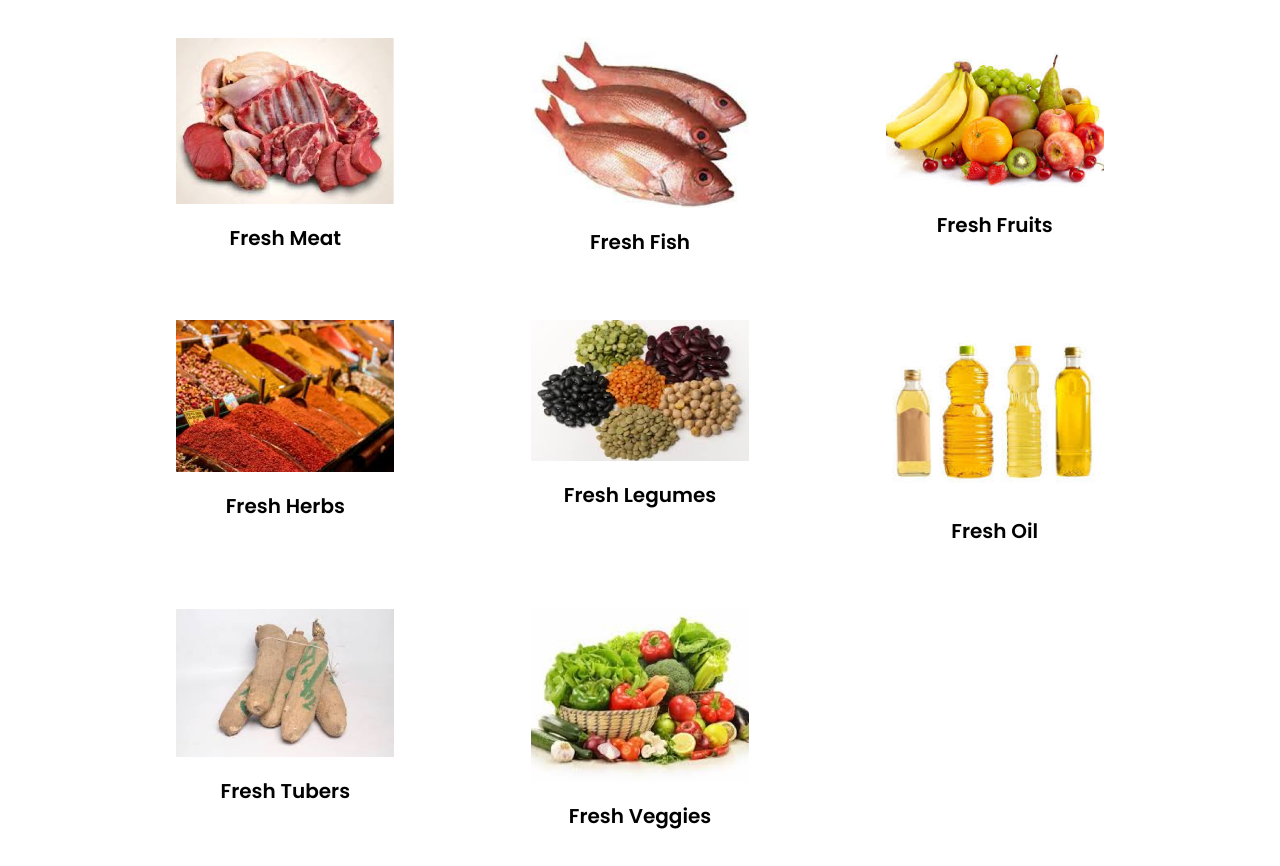
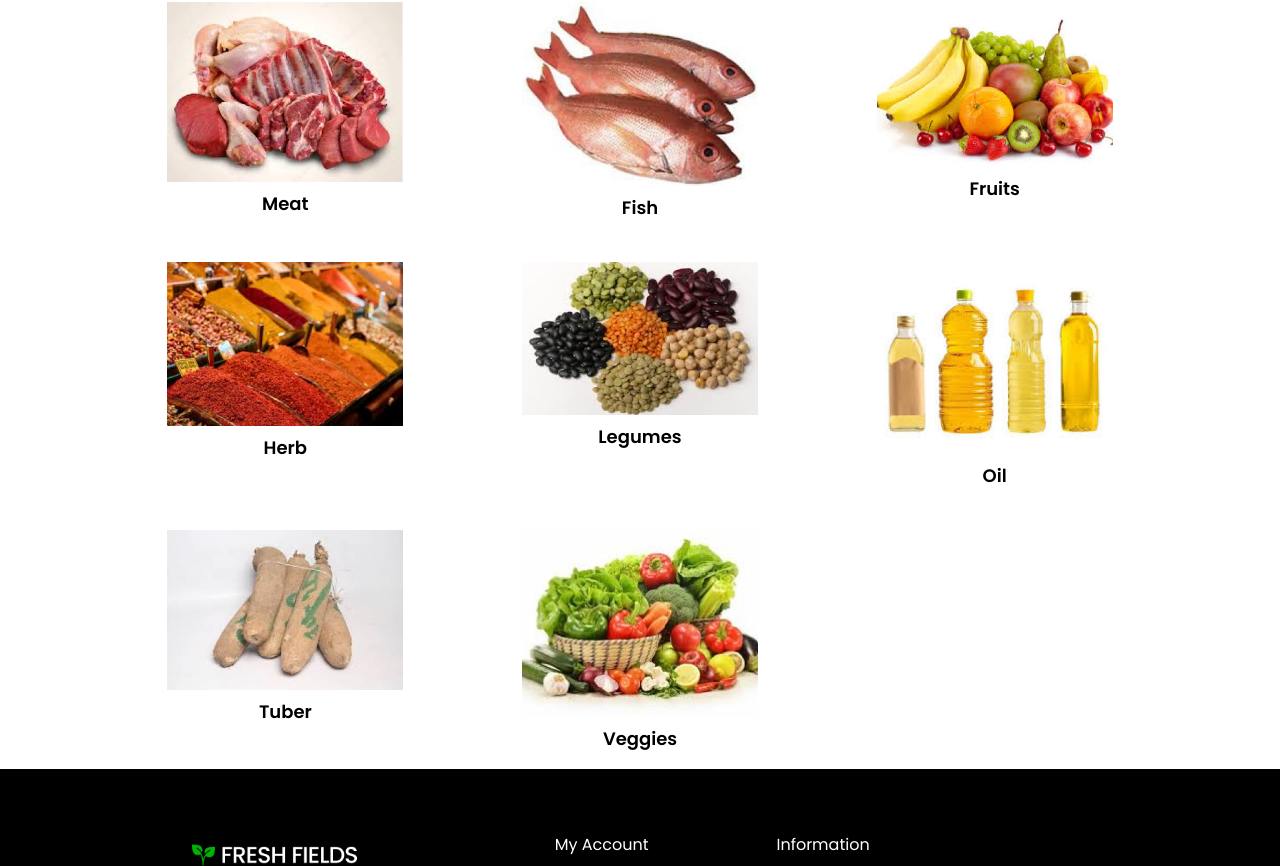
Before and after one commit to emmanuelcobbinah007/freshfieldsfrontendv2.o, a Next.js app: page / in a window 1280 px wide. Shown: the part 847-1713 px from the top of the page. Built offline with nearby package versions, Linux system fonts and the light colour scheme; a web font is replaced by a local one.

Commit message:
made dynamic routes for collections

```diff
--- /dev/null
+++ b/src/app/category/[id]/page.tsx
@@ -0,0 +1,14 @@
+"use client";
+
+import CollectionPage from '@/app/components/CollectionPage';
+import React from 'react'
+
+const page = () => {
+  return (
+    <div>
+        <CollectionPage />
+    </div>
+  )
+}
+
+export default page
--- /dev/null
+++ b/src/app/components/CollectionPage.tsx
@@ -0,0 +1,32 @@
+"use client";
+
+import React, { useState, useEffect } from 'react'
+import { useParams } from 'next/navigation'
+
+const CollectionPage = () => {
+    const params = useParams();
+    const [collectionId, setCollectionId] = useState<string | null>(null);
+
+    useEffect(() => {
+        const id = Array.isArray(params.id) ? params.id[0] : params.id;
+
+        if (id) {
+            setCollectionId(id);
+        }
+
+    }, [params]);
+
+    if (!collectionId) {
+        return <div>Loading...</div>;
+    }
+
+
+  return (
+    <div>
+      <h1>Collection ID: {collectionId}</h1>
+      {/* You can now use the productId to fetch product details and display them */}
+    </div>
+  )
+}
+
+export default CollectionPage
--- a/src/app/components/ProductCategories.tsx
+++ b/src/app/components/ProductCategories.tsx
@@ -1,52 +1,39 @@
-import * as React from 'react'
+import React from 'react'
+import Link from 'next/link'
+import meatImg from '../../assets/images/ProductCategories/Meat.png'
 import fishImg from '../../assets/images/ProductCategories/Fish.png'
-import meatImg from '../../assets/images/ProductCategories/Meat.png'
 import fruitImg from '../../assets/images/ProductCategories/Fruits.png'
 import herbImg from '../../assets/images/ProductCategories/Herb.png'
 import legumeImg from '../../assets/images/ProductCategories/Legumes.png'
 import oilImg from '../../assets/images/ProductCategories/Oil.png'
 import tuberImg from '../../assets/images/ProductCategories/Tuber.png'
 import veggiesImg from '../../assets/images/ProductCategories/Veggies.png'
-import { StaticImageData } from 'next/image'
+
+const productCategories = [
+  { id: 1, name: 'Meat', image: meatImg },
+  { id: 2, name: 'Fish', image: fishImg },
+  { id: 3, name: 'Fruits', image: fruitImg },
+  { id: 4, name: 'Herb', image: herbImg },
+  { id: 5, name: 'Legumes', image: legumeImg },
+  { id: 6, name: 'Oil', image: oilImg },
+  { id: 7, name: 'Tuber', image: tuberImg },
+  { id: 8, name: 'Veggies', image: veggiesImg },
+];
 
 const ProductCategories = () => {
   return (
     <div className='w-[90%] md:w-[80%] mx-auto pt-10'>
-        <h1 className='font-semibold text-lg sm:text-2xl md:text-3xl px-4 text-center'>What We Offer</h1>
-        <div className='grid grid-cols-1 sm:grid-cols-2 md:grid-cols-3 gap-10 py-4 md:py-10'>
-            <div className='flex flex-col items-center p-3 hover:cursor-pointer hover:shadow-lg duration-300 rounded-lg hover:scale-105'>
-                <img src={(meatImg as StaticImageData).src} className='w-[75%]' alt='meat' />
-                <h1 className='text-xl font-semibold text-center mt-5'>Fresh Meat</h1>
+      <h1 className='font-semibold text-lg sm:text-2xl md:text-3xl px-4 text-center'>What We Offer</h1>
+      <div className='grid grid-cols-1 sm:grid-cols-2 md:grid-cols-3 gap-10 py-4'>
+        {productCategories.map((category) => (
+          <Link href={`/category/${category.id}`} passHref key={category.id}>
+            <div className='flex flex-col items-center'>
+              <img src={category.image.src} className='w-[75%]' alt={category.name} />
+              <h2 className='text-lg font-semibold mt-2'>{category.name}</h2>
             </div>
-            <div className='flex flex-col items-center p-3 hover:cursor-pointer hover:shadow-lg duration-300 rounded-lg hover:scale-105'>
-                <img src={(fishImg as StaticImageData).src} className='w-[75%]' alt='fish' />
-                <h1 className='text-xl font-semibold text-center mt-5'>Fresh Fish</h1>
-            </div>
-            <div className='flex flex-col items-center p-3 hover:cursor-pointer hover:shadow-lg duration-300 rounded-lg hover:scale-105'>
-                <img src={(fruitImg as StaticImageData).src} className='w-[75%]' alt='fruit' />
-                <h1 className='text-xl font-semibold text-center mt-5'>Fresh Fruits</h1>
-            </div>
-            <div className='flex flex-col items-center p-3 hover:cursor-pointer hover:shadow-lg duration-300 rounded-lg hover:scale-105'>
-                <img src={(herbImg as StaticImageData).src} className='w-[75%]' alt='herb' />
-                <h1 className='text-xl font-semibold text-center mt-5'>Fresh Herbs</h1>
-            </div>
-            <div className='flex flex-col items-center p-3 hover:cursor-pointer hover:shadow-lg duration-300 rounded-lg hover:scale-105'>
-                <img src={(legumeImg as StaticImageData).src} className='w-[75%]' alt='legume' />
-                <h1 className='text-xl font-semibold text-center mt-5'>Fresh Legumes</h1>
-            </div>
-            <div className='flex flex-col items-center p-3 hover:cursor-pointer hover:shadow-lg duration-300 rounded-lg hover:scale-105'>
-                <img src={(oilImg as StaticImageData).src} className='w-[75%]' alt='oil' />
-                <h1 className='text-xl font-semibold text-center mt-5'>Fresh Oil</h1>
-            </div>
-            <div className='flex flex-col items-center p-3 hover:cursor-pointer hover:shadow-lg duration-300 rounded-lg hover:scale-105'>
-                <img src={(tuberImg as StaticImageData).src} className='w-[75%]' alt='tuber' />
-                <h1 className='text-xl font-semibold text-center mt-5'>Fresh Tubers</h1>
-            </div>
-            <div className='flex flex-col items-center p-3 hover:cursor-pointer hover:shadow-lg duration-300 rounded-lg hover:scale-105'>
-                <img src={(veggiesImg as StaticImageData).src} className='w-[75%]' alt='veggies' />
-                <h1 className='text-xl font-semibold text-center mt-5'>Fresh Veggies</h1>
-            </div>
-        </div>
+          </Link>
+        ))}
+      </div>
     </div>
   )
 }
--- /dev/null
+++ b/src/app/components/ProductPage.tsx
@@ -0,0 +1,29 @@
+"use client";
+
+import React, { useEffect, useState } from 'react';
+import { useParams } from 'next/navigation';
+
+const ProductPage = () => {
+  const params = useParams();
+  const [productId, setProductId] = useState<string | null>(null);
+
+  useEffect(() => {
+    const id = Array.isArray(params.id) ? params.id[0] : params.id;
+    if (id) {
+      setProductId(id);
+    }
+  }, [params]);
+
+  if (!productId) {
+    return <div>Loading...</div>;
+  }
+
+  return (
+    <div>
+      <h1>Product ID: {productId}</h1>
+      {/* You can now use the productId to fetch product details and display them */}
+    </div>
+  );
+};
+
+export default ProductPage;
--- a/src/app/product/[id]/page.tsx
+++ b/src/app/product/[id]/page.tsx
@@ -1,29 +1,14 @@
 "use client";
 
-import React, { useEffect, useState } from 'react';
-import { useParams } from 'next/navigation';
+import React from 'react';
+import ProductPage from '@/app/components/ProductPage';
 
-const ProductPage = () => {
-  const params = useParams();
-  const [productId, setProductId] = useState<string | null>(null);
-
-  useEffect(() => {
-    const id = Array.isArray(params.id) ? params.id[0] : params.id;
-    if (id) {
-      setProductId(id);
-    }
-  }, [params]);
-
-  if (!productId) {
-    return <div>Loading...</div>;
-  }
-
+const page = () => {
   return (
     <div>
-      <h1>Product ID: {productId}</h1>
-      {/* You can now use the productId to fetch product details and display them */}
+      <ProductPage />
     </div>
-  );
-};
+  )
+}
 
-export default ProductPage;
+export default page
```
